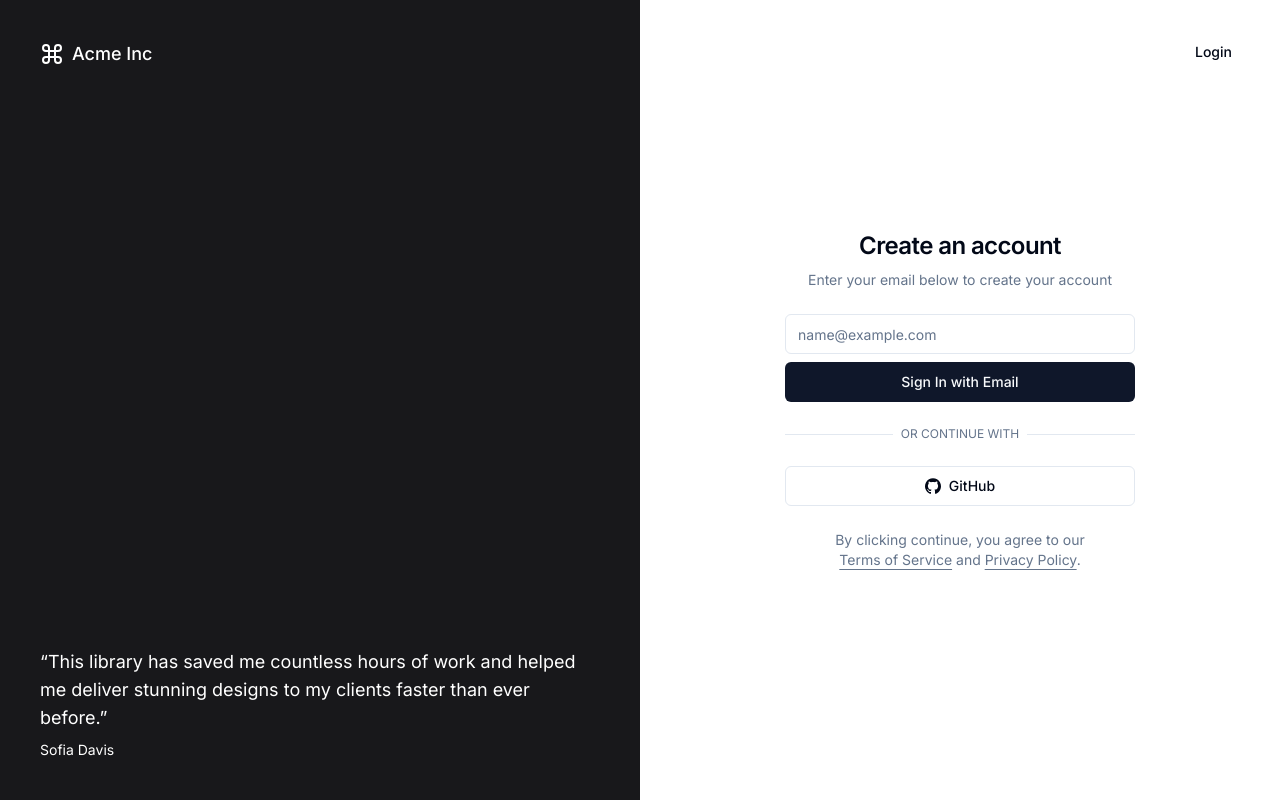
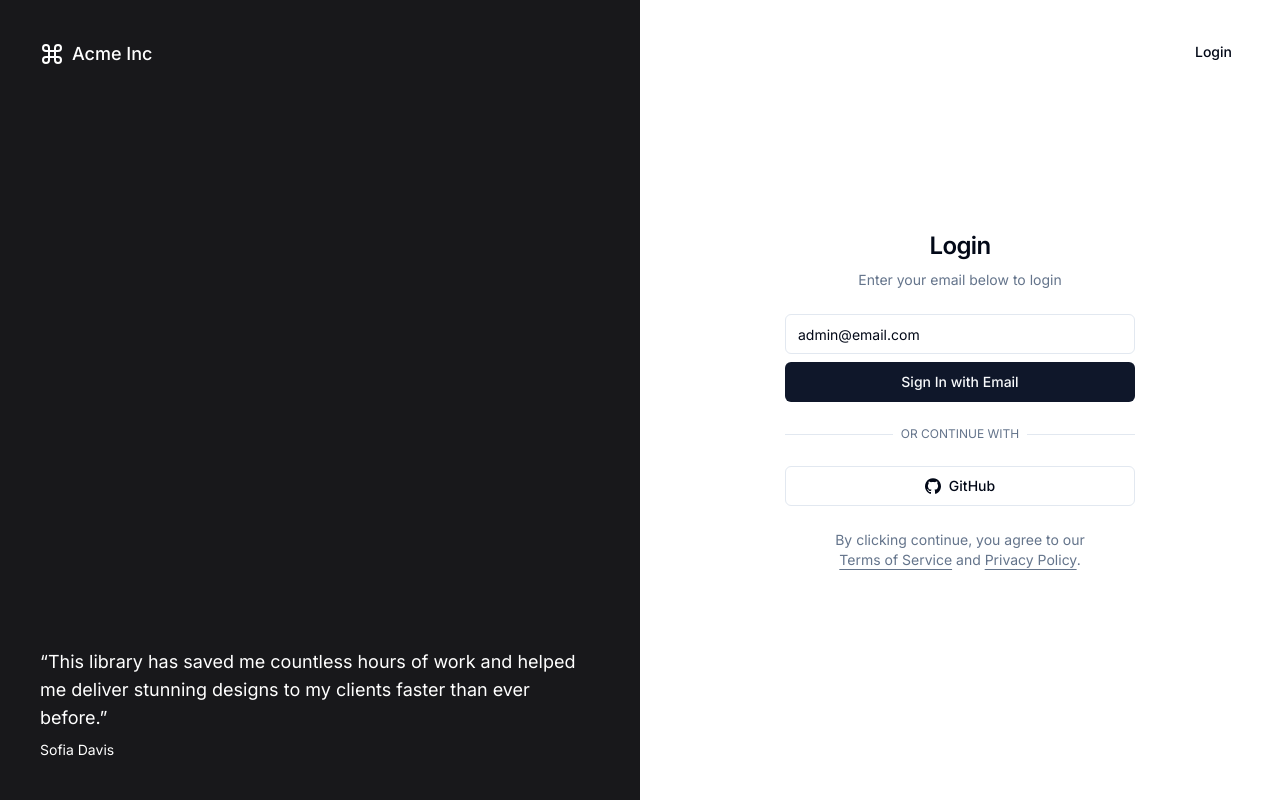
Before and after one commit to a0m0rajab/reverse-engineering-lab, a Next.js app in the folder reverse-engineering-lab/: page /login in a window 1280 px wide. Built offline with nearby package versions, Linux system fonts and the light colour scheme.

Commit message:
chore: auto set default email to login

```diff
--- a/reverse-engineering-lab/src/app/login/page.tsx
+++ b/reverse-engineering-lab/src/app/login/page.tsx
@@ -72,10 +72,10 @@ export default function AuthenticationPage() {
           <div className="mx-auto flex w-full flex-col justify-center space-y-6 sm:w-[350px]">
             <div className="flex flex-col space-y-2 text-center">
               <h1 className="text-2xl font-semibold tracking-tight">
-                Create an account
+                Login
               </h1>
               <p className="text-sm text-muted-foreground">
-                Enter your email below to create your account
+                Enter your email below to login
               </p>
             </div>
             <UserAuthForm />
--- a/reverse-engineering-lab/src/app/login/user-auth-form.tsx
+++ b/reverse-engineering-lab/src/app/login/user-auth-form.tsx
@@ -40,7 +40,7 @@ interface UserAuthFormProps extends React.HTMLAttributes<HTMLDivElement> {}
 
 export function UserAuthForm({ className, ...props }: UserAuthFormProps) {
   const [isLoading, setIsLoading] = React.useState<boolean>(false);
-  const [email, setEmail] = React.useState<string>("");
+  const [email, setEmail] = React.useState<string>("admin@email.com");
   const router = useRouter();
 
 
@@ -75,7 +75,8 @@ export function UserAuthForm({ className, ...props }: UserAuthFormProps) {
             </Label>
             <Input
               id="email"
-              placeholder="name@example.com"
+              value={email}
+              placeholder={email}
               type="email"
               autoCapitalize="none"
               autoComplete="email"
```
